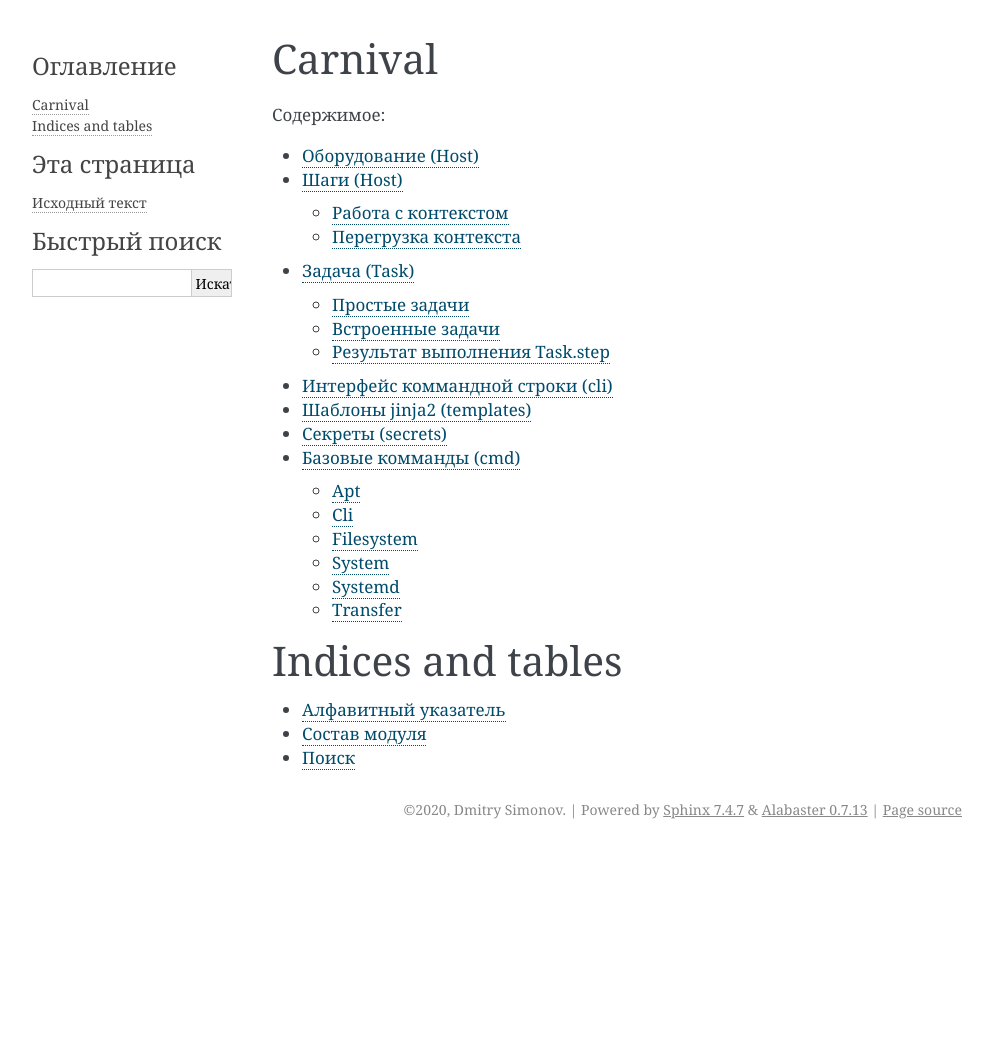
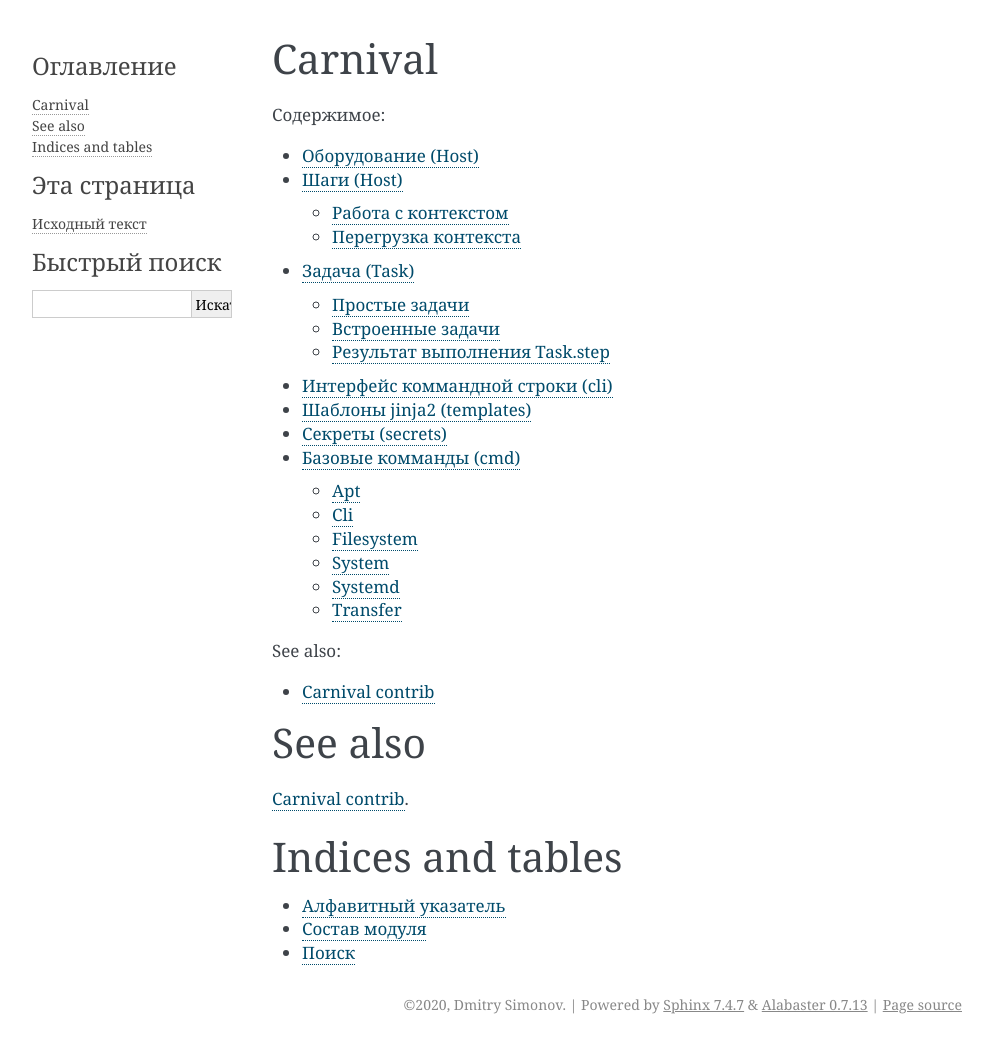
Before and after one commit to carnival-org/carnival, a Sphinx documentation site: the page built from docs/source/index.rst, in a window 1280 px wide. Shown: the whole page, without its empty margins (148-1141 px from the left). Built offline with Sphinx 7.4.7, drawn with Linux system fonts in a browser that asks for light colours; before the commit the page ends 900 px from its top, so only the background shows below that.

Commit message:
docs contrib link

```diff
--- a/docs/source/index.rst
+++ b/docs/source/index.rst
@@ -18,6 +18,16 @@
    secrets.rst
    commands.rst
 
+.. toctree::
+   :maxdepth: 2
+   :caption: See also:
+
+   Carnival contrib <https://carnival.readthedocs.io/ru/latest/>
+
+See also
+=============
+`Carnival contrib <https://carnival.readthedocs.io/ru/latest/>`_.
+
 
 Indices and tables
 ==================
```
